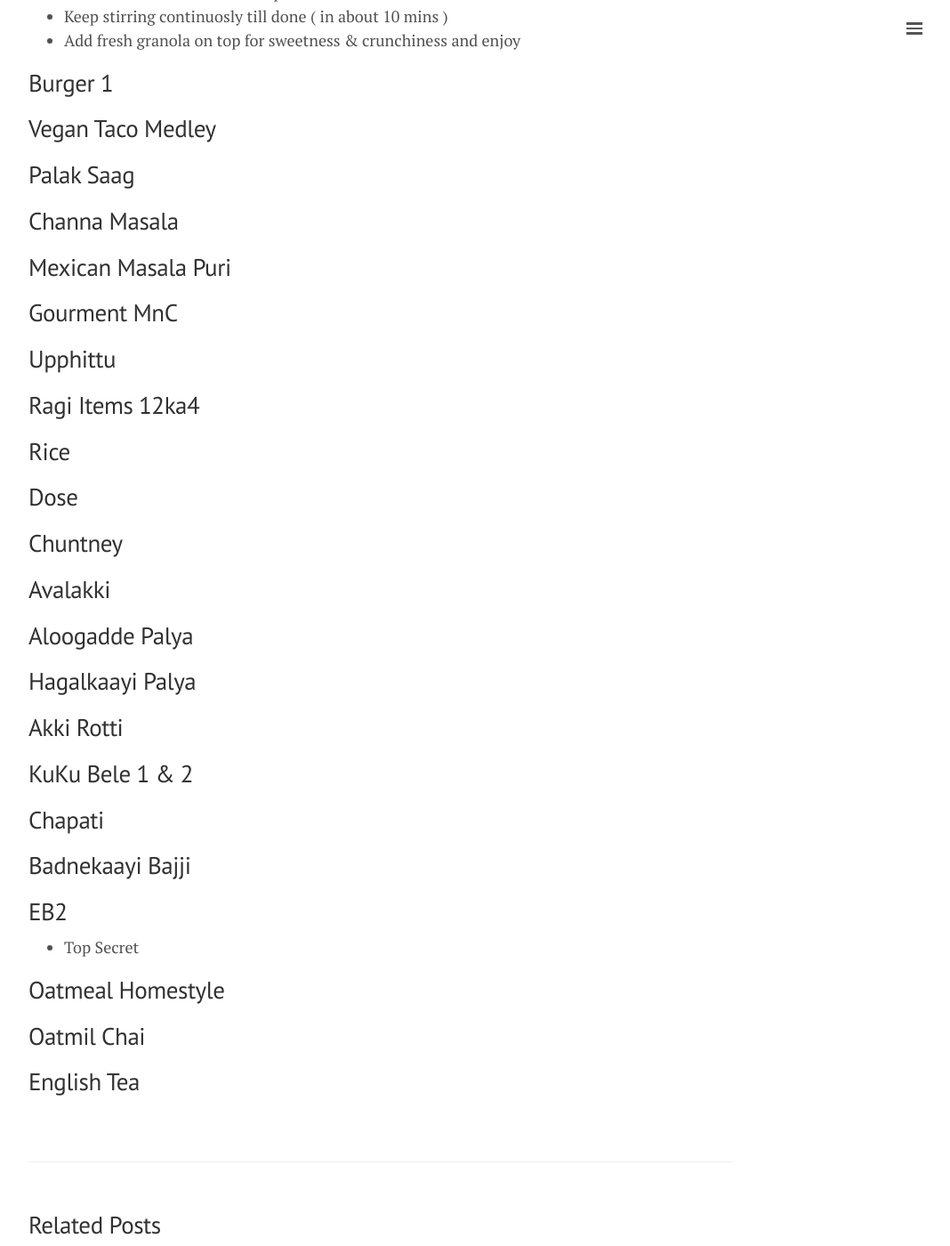
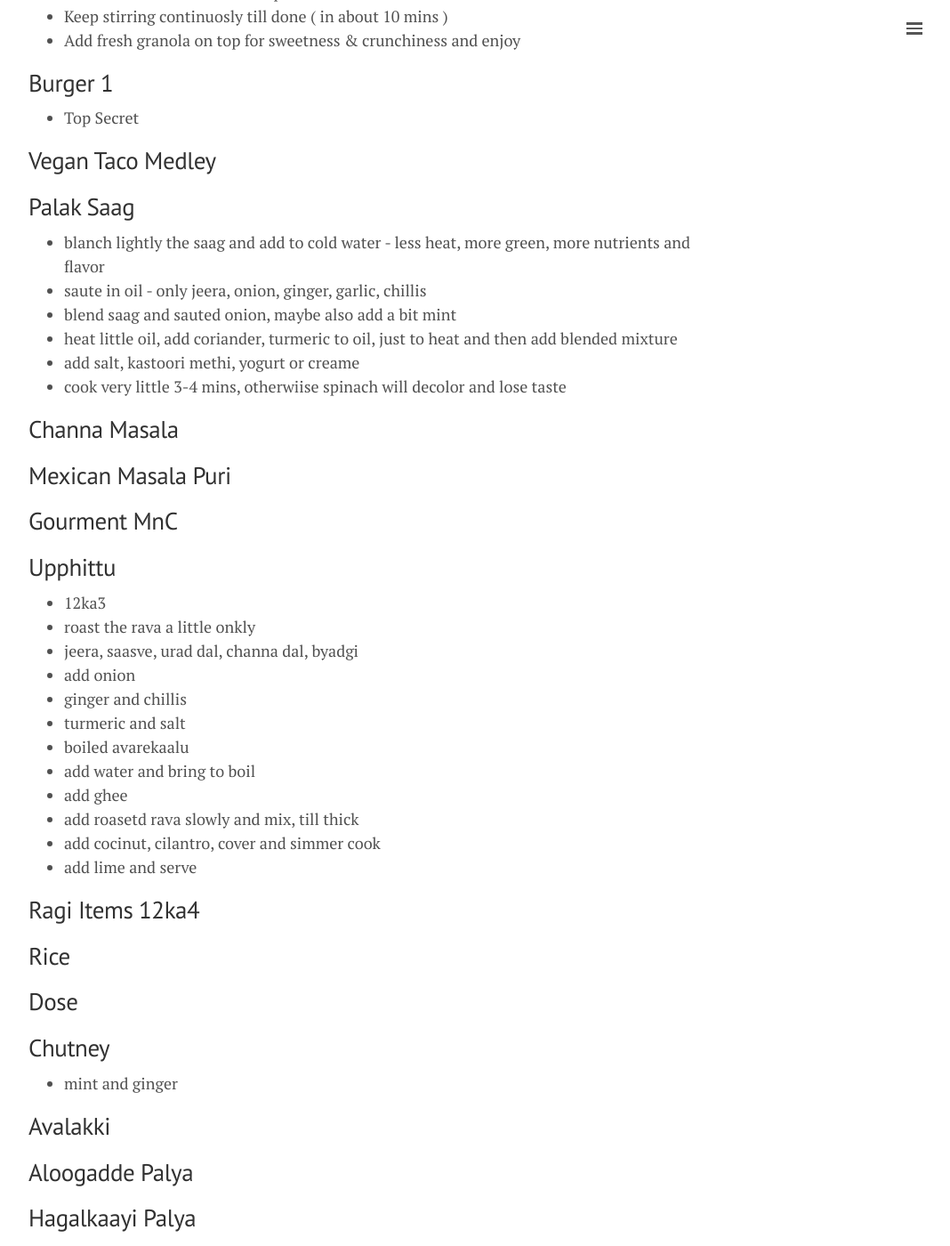
Before and after one commit to sectorzero/sectorzero.github.io, a Jekyll site: the page built from temp/recipes.md, in a window 1280 px wide and 1400 px high, scrolled down 2294 px. Shown: the whole window at 89% size, without its empty margins (212-1280 px from the left). Built offline with Jekyll 4.4.1, drawn with Linux system fonts in a browser that asks for light colours; some of the changed text lies outside the part shown.

Commit message:
updated recipes

```diff
--- a/temp/recipes.md
+++ b/temp/recipes.md
@@ -25,7 +25,7 @@ version: 0.1
   - [Ragi Items 12ka4](#ragi-items-12ka4)
   - [Rice](#rice)
   - [Dose](#dose)
-  - [Chuntney](#chuntney)
+  - [Chutney](#chutney)
   - [Avalakki](#avalakki)
   - [Aloogadde Palya](#aloogadde-palya)
   - [Hagalkaayi Palya](#hagalkaayi-palya)
@@ -84,10 +84,17 @@ To cook :
 - Add fresh granola on top for sweetness & crunchiness and enjoy
 
 ## Burger 1
+- Top Secret
 
 ## Vegan Taco Medley
 
 ## Palak Saag
+- blanch lightly the saag and add to cold water - less heat, more green, more nutrients and flavor
+- saute in oil - only jeera, onion, ginger, garlic, chillis
+- blend saag and sauted onion, maybe also add a bit mint
+- heat little oil, add coriander, turmeric to oil, just to heat and then add blended mixture
+- add salt, kastoori methi, yogurt or creame
+- cook very little 3-4 mins, otherwiise spinach will decolor and lose taste
 
 ## Channa Masala
 
@@ -96,6 +103,18 @@ To cook :
 ## Gourment MnC
 
 ## Upphittu
+- 12ka3
+- roast the rava a little onkly
+- jeera, saasve, urad dal, channa dal, byadgi
+- add onion
+- ginger and chillis
+- turmeric and salt
+- boiled avarekaalu
+- add water and bring to boil
+- add ghee
+- add roasetd rava slowly and mix, till thick
+- add cocinut, cilantro, cover and simmer cook
+- add lime and serve
 
 ## Ragi Items 12ka4
 
@@ -103,7 +122,8 @@ To cook :
 
 ## Dose
 
-## Chuntney
+## Chutney
+- mint and ginger
 
 ## Avalakki
 
```
Also changed, not shown: other parts of temp/recipes.md (+2 -2 lines).
